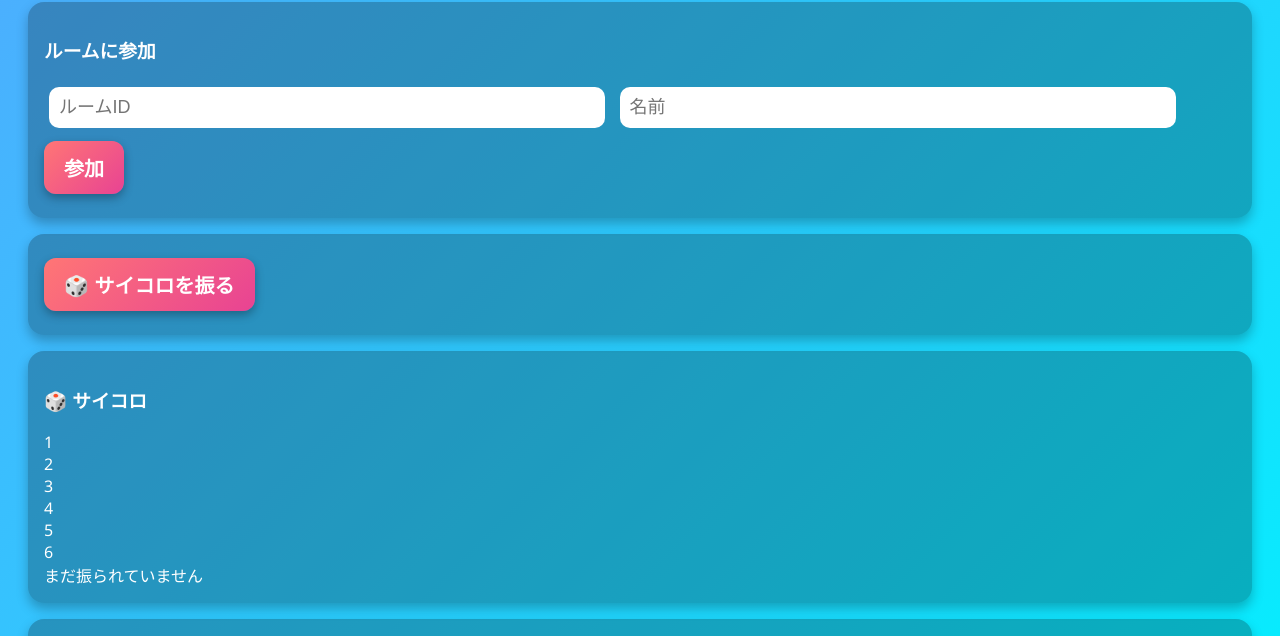
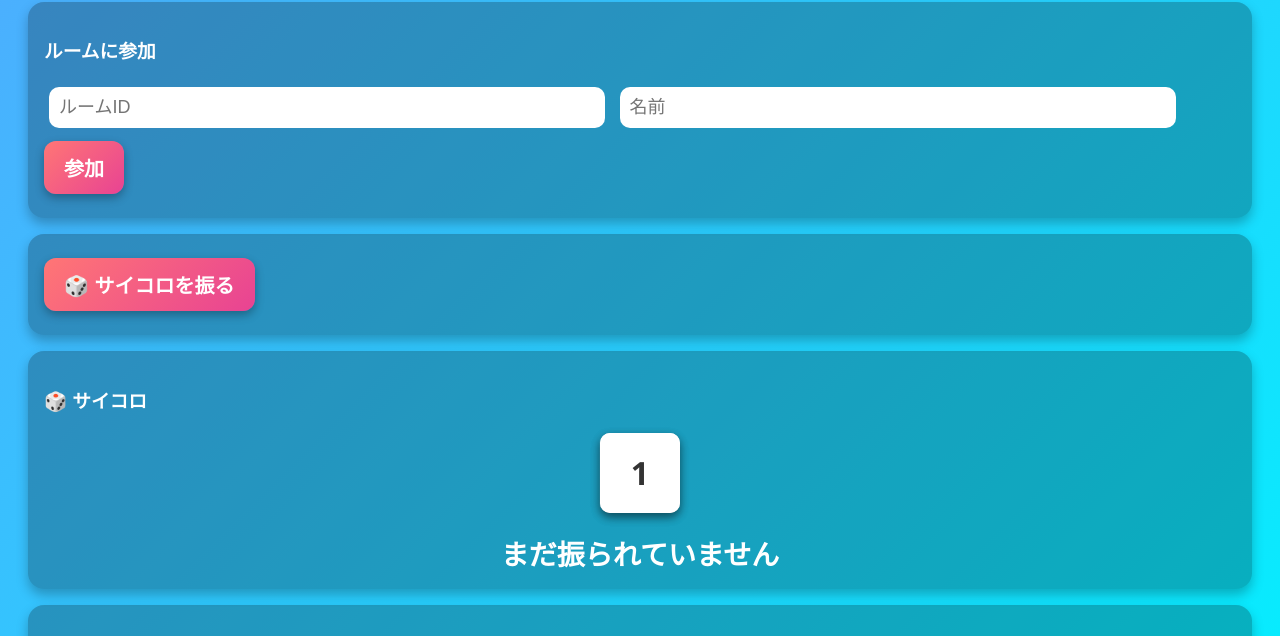
Before and after one commit to sscb1969-arch/monopoly-onlin, a website: page public/index.html in a window 1280 px wide. Shown: the part 119-755 px from the top of the page. Drawn offline with nearby package versions, Linux system fonts and the light colour scheme; no server answers.

Commit message:
Update style.css

```diff
--- a/public/style.css
+++ b/public/style.css
@@ -5,7 +5,6 @@ body {
   color: #fff;
 }
 
-/* タイトル */
 .title {
   font-size: 32px;
   text-align: center;
@@ -14,7 +13,6 @@ body {
   margin-bottom: 20px;
 }
 
-/* パネル（カードUI） */
 .panel {
   background: rgba(0,0,0,0.25);
   border-radius: 16px;
@@ -23,7 +21,6 @@ body {
   box-shadow: 0 6px 12px rgba(0,0,0,0.25);
 }
 
-/* 入力欄 */
 input {
   font-size: 18px;
   padding: 10px;
@@ -33,7 +30,6 @@ input {
   width: 45%;
 }
 
-/* ボタン（ゲームボタン風） */
 button {
   font-size: 20px;
   padding: 12px 20px;
@@ -49,7 +45,7 @@ button:active {
   transform: scale(0.95);
 }
 
-/* 盤面（カードグリッド） */
+/* 盤面 */
 #board {
   display: grid;
   grid-template-columns: repeat(4, 1fr);
@@ -70,7 +66,7 @@ button:active {
   transform: scale(1.05);
 }
 
-/* プレイヤーカード */
+/* プレイヤー */
 .player {
   background: rgba(255,255,255,0.9);
   border-radius: 12px;
@@ -79,3 +75,42 @@ button:active {
   color: #333;
   box-shadow: 0 4px 10px rgba(0,0,0,0.2);
 }
+
+/* 3Dサイコロ */
+.dice {
+  width: 80px;
+  height: 80px;
+  position: relative;
+  margin: 20px auto;
+  transform-style: preserve-3d;
+  transition: transform 1s;
+}
+
+.face {
+  position: absolute;
+  width: 80px;
+  height: 80px;
+  background: white;
+  border-radius: 10px;
+  font-size: 32px;
+  font-weight: bold;
+  color: #333;
+  display: flex;
+  justify-content: center;
+  align-items: center;
+  box-shadow: 0 4px 10px rgba(0,0,0,0.3);
+}
+
+.one   { transform: rotateY(0deg) translateZ(40px); }
+.two   { transform: rotateY(90deg) translateZ(40px); }
+.three { transform: rotateY(180deg) translateZ(40px); }
+.four  { transform: rotateY(270deg) translateZ(40px); }
+.five  { transform: rotateX(90deg) translateZ(40px); }
+.six   { transform: rotateX(-90deg) translateZ(40px); }
+
+.dice-result {
+  font-size: 28px;
+  text-align: center;
+  margin-top: 10px;
+  font-weight: 900;
+}
```
